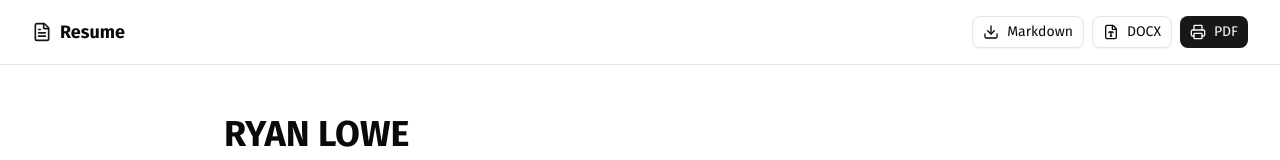
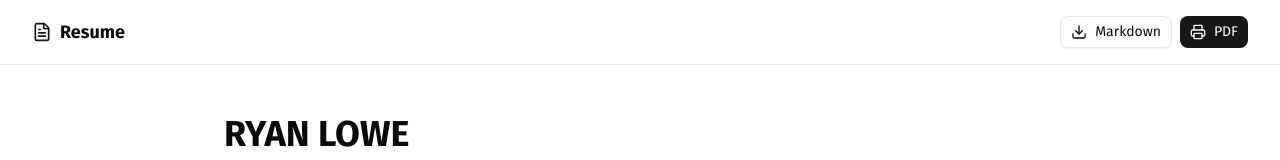
Before and after one commit to phyter1/main, a Next.js app: page /resume in a window 1280 px wide. Shown: the top 160 px of the page. Built offline with nearby package versions, Linux system fonts and the light colour scheme.

Commit message:
refactor: remove DOCX download functionality, keep markdown and PDF only

```diff
--- a/package.json
+++ b/package.json
@@ -18,7 +18,6 @@
     "clsx": "^2.1.1",
     "date-fns": "^4.1.0",
     "framer-motion": "^12.23.24",
-    "html-docx-js": "^0.3.1",
     "lucide-react": "^0.554.0",
     "next": "16.0.3",
     "react": "19.2.0",
--- a/src/app/resume/page.tsx
+++ b/src/app/resume/page.tsx
@@ -1,6 +1,6 @@
 "use client";
 
-import { Download, FileText, FileType, Printer } from "lucide-react";
+import { Download, FileText, Printer } from "lucide-react";
 import { useEffect, useState } from "react";
 import ReactMarkdown from "react-markdown";
 import remarkGfm from "remark-gfm";
@@ -25,40 +25,6 @@ export default function ResumePage() {
     URL.revokeObjectURL(url);
   };
 
-  const downloadDocx = async () => {
-    // @ts-expect-error - html-docx-js types are incomplete
-    const htmlDocx = (await import("html-docx-js/dist/html-docx")).default;
-    const resumeElement = document.getElementById("resume-content");
-    if (!resumeElement) return;
-
-    const html = `
-      <!DOCTYPE html>
-      <html>
-        <head>
-          <meta charset="utf-8">
-          <style>
-            body { font-family: Arial, sans-serif; line-height: 1.6; }
-            h1 { font-size: 24pt; margin-bottom: 5pt; }
-            h2 { font-size: 16pt; margin-top: 15pt; margin-bottom: 5pt; }
-            h3 { font-size: 14pt; margin-top: 10pt; margin-bottom: 5pt; }
-            p { margin: 5pt 0; }
-            ul { margin: 5pt 0; padding-left: 20pt; }
-          </style>
-        </head>
-        <body>
-          ${resumeElement.innerHTML}
-        </body>
-      </html>
-    `;
-
-    const docx = htmlDocx.asBlob(html);
-    const url = URL.createObjectURL(docx);
-    const a = document.createElement("a");
-    a.href = url;
-    a.download = "ryan_lowe_resume.docx";
-    a.click();
-    URL.revokeObjectURL(url);
-  };
 
   const printPdf = () => {
     window.print();
@@ -83,15 +49,6 @@ export default function ResumePage() {
             >
               <Download className="h-4 w-4" />
               Markdown
-            </Button>
-            <Button
-              variant="outline"
-              size="sm"
-              onClick={downloadDocx}
-              className="gap-2"
-            >
-              <FileType className="h-4 w-4" />
-              DOCX
             </Button>
             <Button
               variant="default"
```
Also changed, not shown: 1 other file (tests, documents, lock files or other folders).
